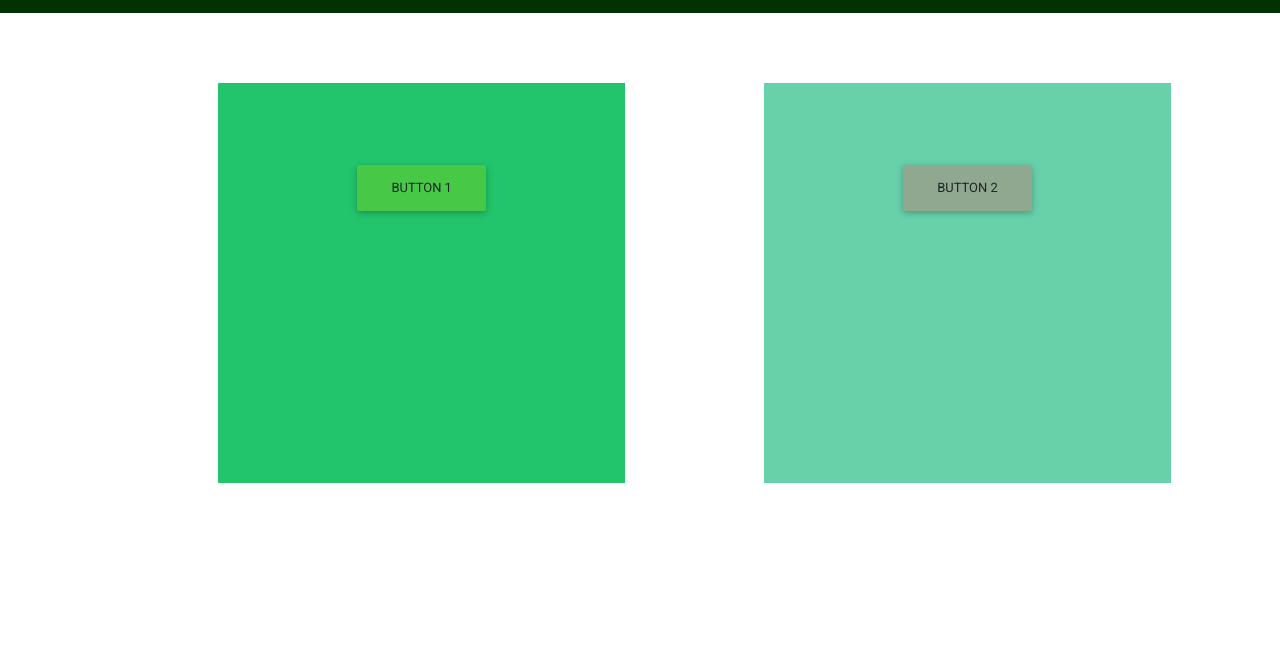
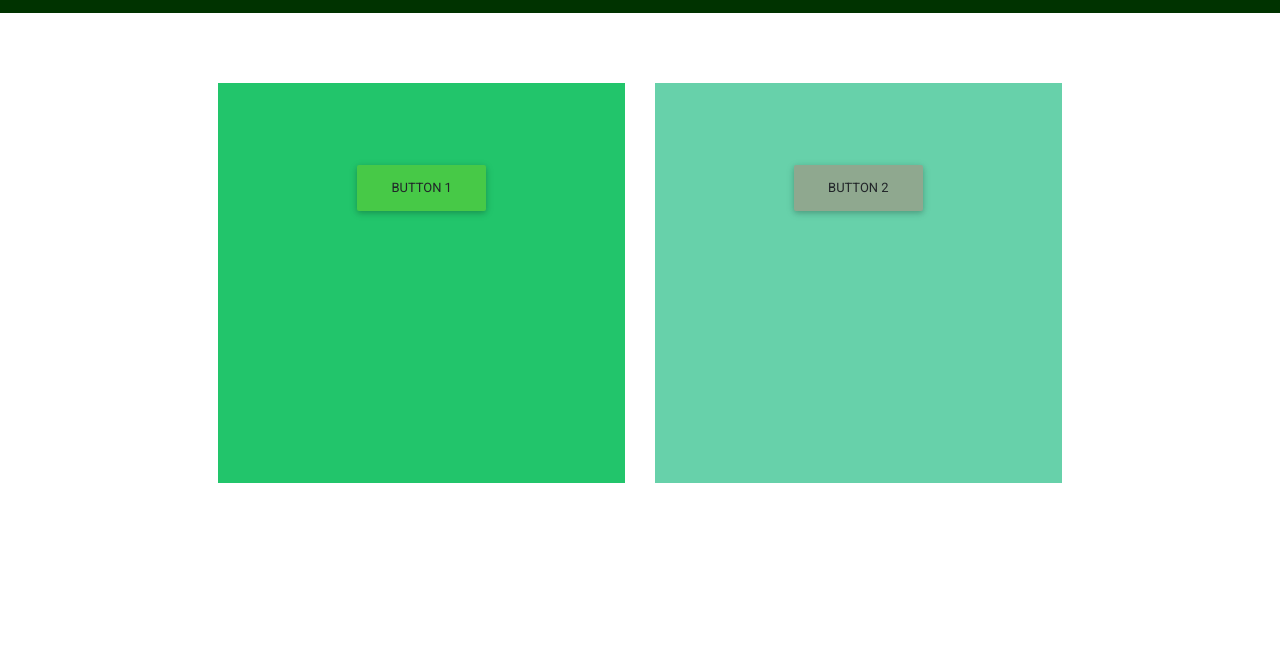
Before and after one commit to Puneeth159/talk2-3, a website with bundled scripts: page index.html in a window 1280 px wide. Shown: the part 59-716 px from the top of the page. Built offline with nearby package versions, Linux system fonts and the light colour scheme.

Commit message:
remove space between panels

```diff
--- a/index.html
+++ b/index.html
@@ -61,7 +61,7 @@
 
             </div>
         </div>
-        <div class="col-1"></div>
+<!--         <div class="col-1"></div> -->
         <div class="col-4">
             <div class="col" id="talk-speech">
 
```
